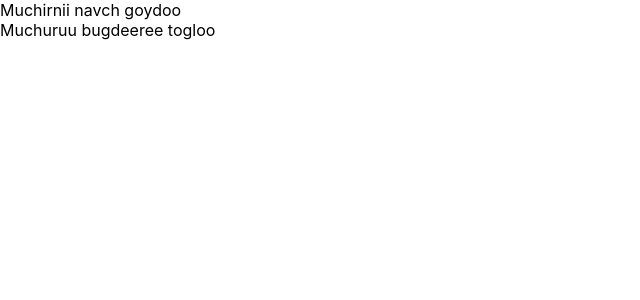
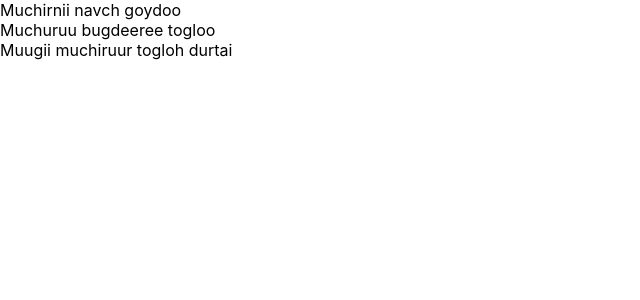
Before and after one commit to badishd-icodice-edu/git-demo, a React (Create React App) app: page / in a window 1280 px wide. Shown: the top 300 px of the page, without its empty margins (0-640 px from the left). Built offline with nearby package versions, Linux system fonts and the light colour scheme.

Commit message:
3r heseg muchir

```diff
--- a/src/App.js
+++ b/src/App.js
@@ -4,6 +4,8 @@ function App() {
   return (<>
   <div>Muchirnii navch goydoo</div>
   <div>Muchuruu bugdeeree togloo</div>
+
+  <div>Muugii muchiruur togloh durtai</div>
 
   </>
 
```
